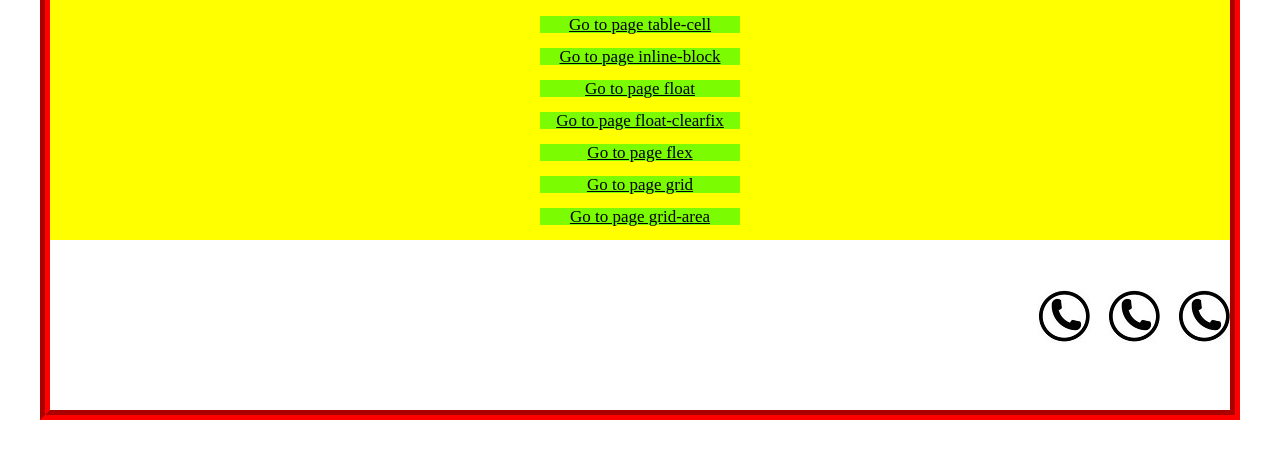
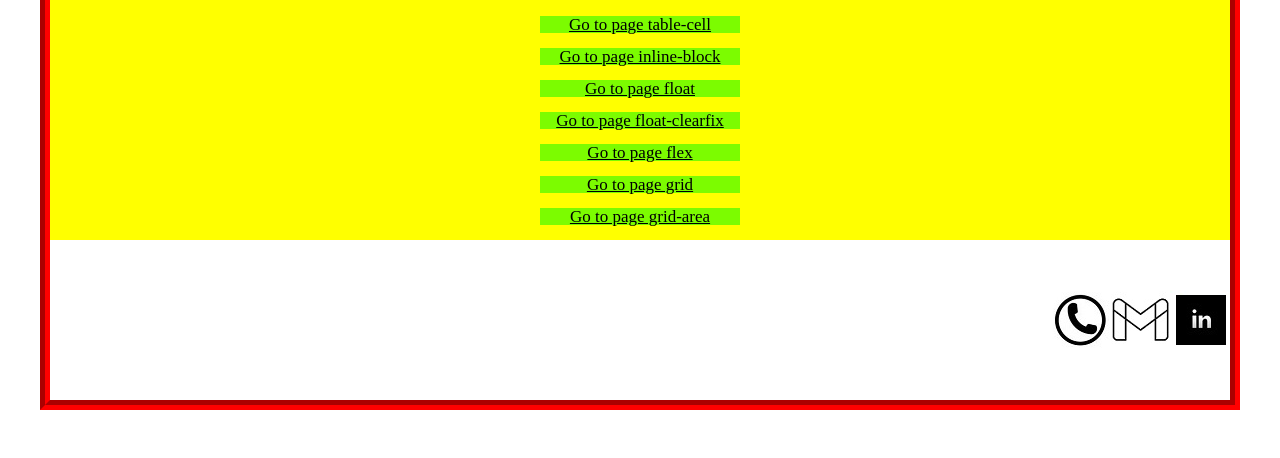
Before and after one commit to Denizium/Denizium.github.io, a plain HTML site: page hw12/index.html in a window 1280 px wide. Shown: the part 1984-2442 px from the top of the page. Drawn offline with Linux system fonts and the light colour scheme.

Commit message:
add new main.css and index.html

```diff
--- a/hw12/css/main.css
+++ b/hw12/css/main.css
@@ -361,24 +361,24 @@ ul li ul li ul.second_menu{
 .socmenu li a{
     background: url('../images/css_sprites.png') 0 -280px;
     display: block;
-    width: 70px;
-    height: 70px;
+    width: 60px;
+    height: 60px;
 }
-.socmenu.telephone a{
-    background-position:0 -280;
+.socmenu .telephone a{
+    background-position:-14px -276px;
 }
-.socmenu.mail a{
-    background-position:-70 -280;
+.socmenu .mail a{
+    background-position:-102px -269px;
 }
-.socmenu.linkedin a{
-    background-position: -140 -270;
+.socmenu .linkedin a{
+    background-position: -183px -257px;
 }
-.socmenu.telephone:hover a{
-    background-position: -2 -280;
+.socmenu .telephone:hover a{
+    background-position: -14px -202px;
 }
-.socmenu.mail:hover a{
-    background-position:-70 -280;
+.socmenu .mail:hover a{
+    background-position:-102px -193px;
 }
-.socmenu.linkedin:hover a{
-    background-position: 0 -60;
+.socmenu .linkedin:hover a{
+    background-position:-183px -193px;
 }
--- a/hw12/index.html
+++ b/hw12/index.html
@@ -173,9 +173,9 @@
             <a href="grid-area.html" target="_blank">Go to page grid-area</a>
         </p>
         <ul class="socmenu">
-            <li class="telephone"><a href="#"></a></li>
-            <li class="mail"><a href="#"></a></li>
-            <li class="linkedin"><a href="#"></a></li>
+            <li class="telephone"><a href="tel:+380977163313"></a></li>
+            <li class="mail"><a href="mailto:d.mam4ur@gmail.com"></a></li>
+            <li class="linkedin"><a href="https://www.linkedin.com/in/denis-aleksandrovich-970260101"></a></li>
         </ul>
     </div>
     <div class="fix_menu">
```
